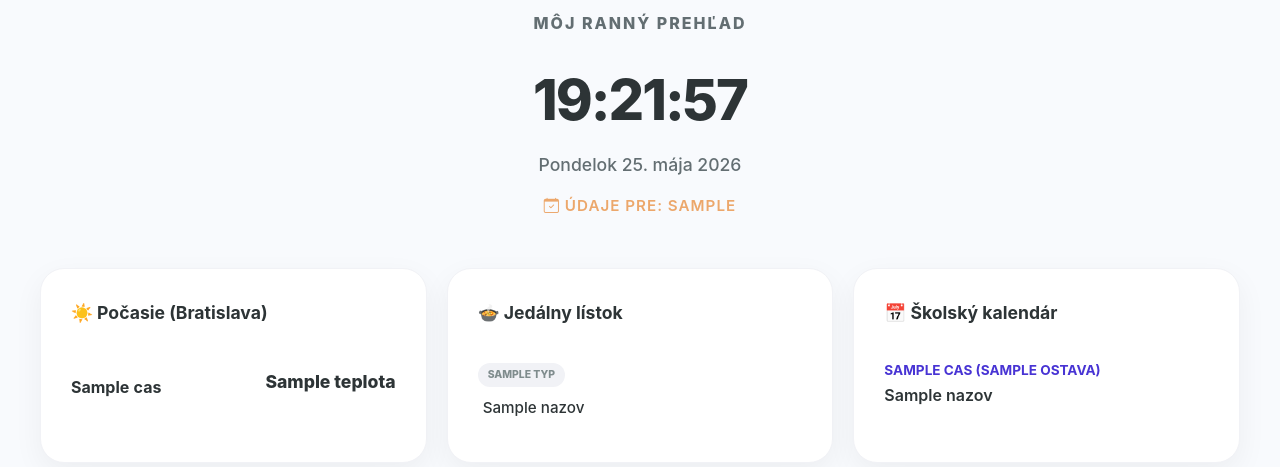
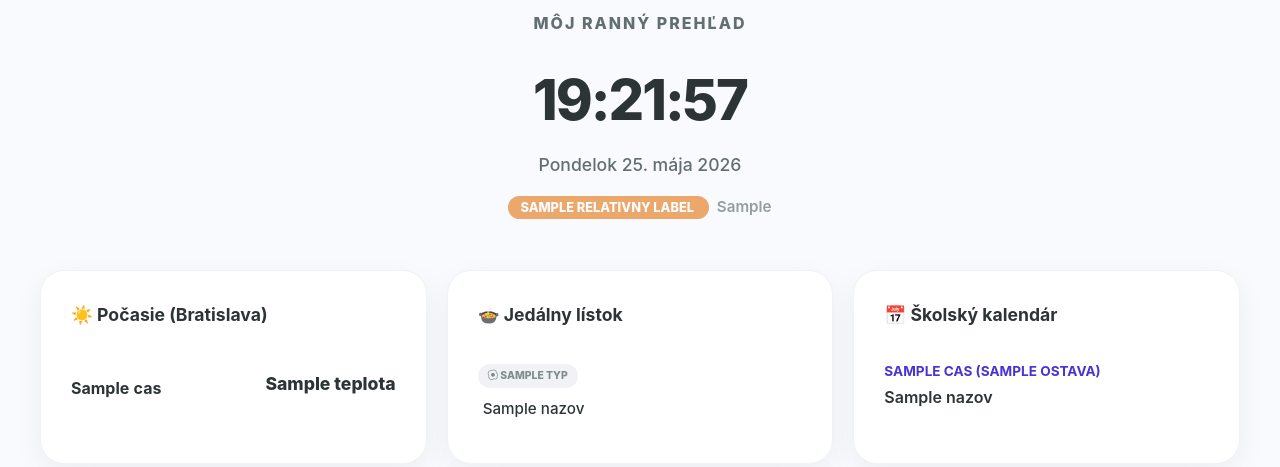
Before and after one commit to dudna8/leo, a Flask app: template templates/index.html in a window 1280 px wide. Shown: the top 467 px of the page. Run offline with Flask 3, Linux system fonts and the light colour scheme; the template is opened without the code that fills it: most values are stand-ins (such as "Sample title", 1, 10 or a date in 2020).

```diff
--- a/app.py
+++ b/app.py
@@ -44,6 +44,15 @@ def home():
     # Zistíme, či zobrazujeme dnešný deň
     je_dnes = target_date == now.date()
 
+    # Určenie relatívneho labelu (Dnes, Zajtra, Pondelok...)
+    dni = ["Pondelok", "Utorok", "Streda", "Štvrtok", "Piatok", "Sobota", "Nedeľa"]
+    if je_dnes:
+        relativny_label = "Dnes"
+    elif target_date == now.date() + timedelta(days=1):
+        relativny_label = "Zajtra"
+    else:
+        relativny_label = dni[target_date.weekday()]
+
     try:
         pocasie = ziskaj_predpoved_bratislava(target_date)
     except Exception as e:
@@ -59,8 +68,6 @@ def home():
     except Exception as e:
         app.logger.error(f"Chyba kalendar: {e}")
 
-    # Formátovanie dátumu pre zobrazenie v hlavičke (napr. Pondelok 20.05.2024)
-    dni = ["Pondelok", "Utorok", "Streda", "Štvrtok", "Piatok", "Sobota", "Nedeľa"]
     datum_zobrazenia = f"{dni[target_date.weekday()]} {target_date.strftime('%d.%m.%Y')}"
 
     return render_template('index.html',
@@ -68,7 +75,8 @@ def home():
                            obed=obed,
                            udalosti=udalosti,
                            datum_zobrazenia=datum_zobrazenia,
-                           je_dnes=je_dnes)
+                           je_dnes=je_dnes,
+                           relativny_label=relativny_label)
 
 if __name__ == '__main__':
     app.run(host='0.0.0.0', port=8000, debug=True)
--- a/templates/index.html
+++ b/templates/index.html
@@ -92,8 +92,13 @@
             <div class="clock-container">
                 <div id="current-time">00:00:00</div>
                 <div id="current-date">Načítavam dátum...</div>
-                <div class="{% if not je_dnes %}pulse-text{% endif %}" style="margin-top: 15px; font-size: 0.95rem; color: {% if je_dnes %}var(--accent){% else %}#e67e22{% endif %}; font-weight: 600; text-transform: uppercase; letter-spacing: 1px;">
-                    <i class="bi bi-calendar-check"></i> Údaje pre: {{ datum_zobrazenia }}
+                <div class="{% if not je_dnes %}pulse-text{% endif %}" style="margin-top: 15px;">
+                    <span style="background: {% if je_dnes %}var(--accent){% else %}#e67e22{% endif %}; color: white; padding: 4px 12px; border-radius: 50px; font-size: 0.8rem; font-weight: 800; text-transform: uppercase; margin-right: 8px;">
+                        {{ relativny_label }}
+                    </span>
+                    <span style="font-size: 0.95rem; color: var(--text-muted); font-weight: 600;">
+                        {{ datum_zobrazenia }}
+                    </span>
                 </div>
             </div>
         </header>
@@ -124,6 +129,15 @@
                     {% for chod in obed %}
                     <div class="item">
                         <div class="meal-type {% if 'Desiata' in chod.typ %}type-desiata{% elif 'Obed' in chod.typ %}type-obed{% elif 'Olovrant' in chod.typ %}type-olovrant{% else %}type-default{% endif %}">
+                            {% if 'Desiata' in chod.typ %}
+                                <i class="bi bi-apple"></i>
+                            {% elif 'Obed' in chod.typ %}
+                                <i class="bi bi-cup-hot"></i>
+                            {% elif 'Olovrant' in chod.typ %}
+                                <i class="bi bi-cookie"></i>
+                            {% else %}
+                                <i class="bi bi-egg-fried"></i>
+                            {% endif %}
                             {{ chod.typ }}
                         </div>
                         <span class="meal-name">{{ chod.nazov }}</span>
```
